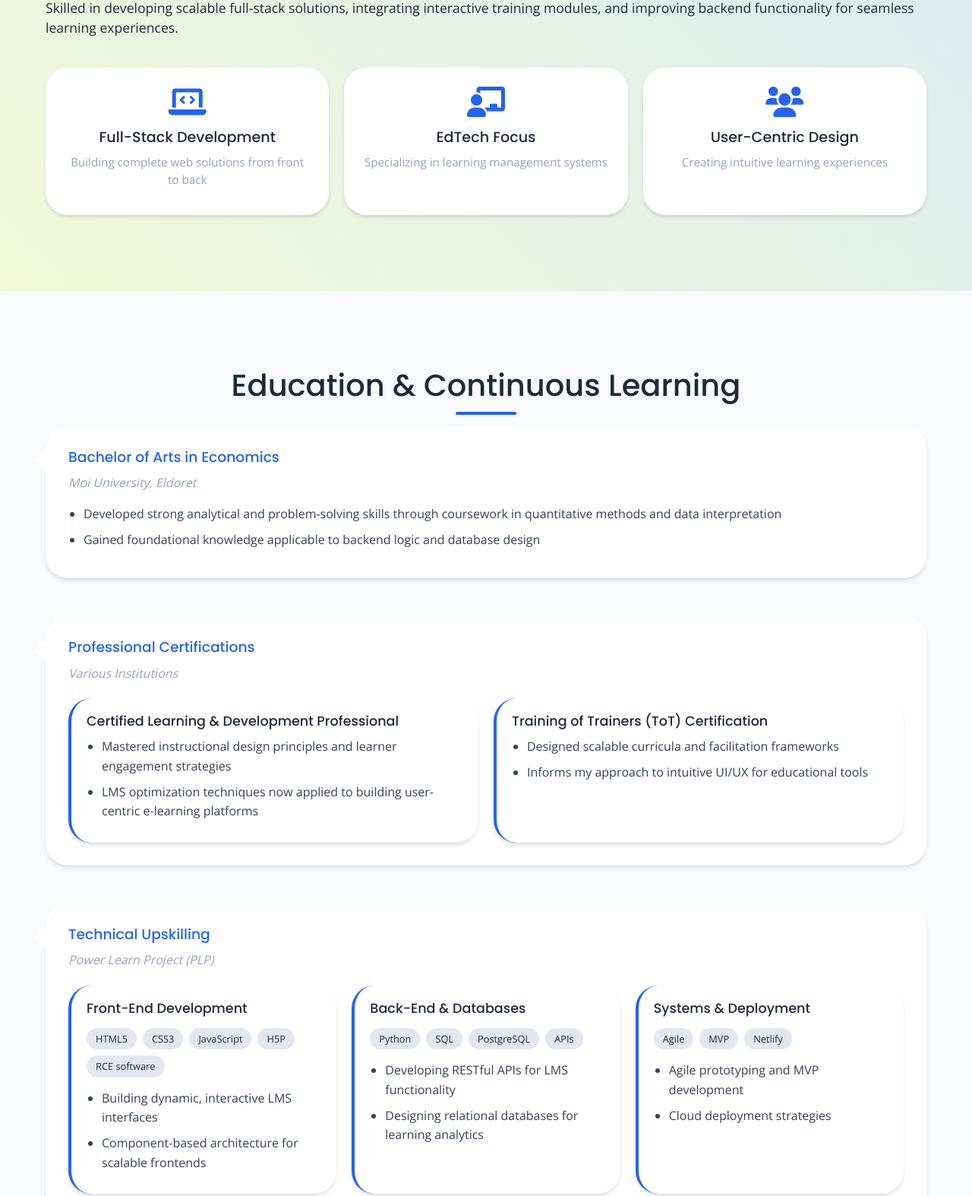
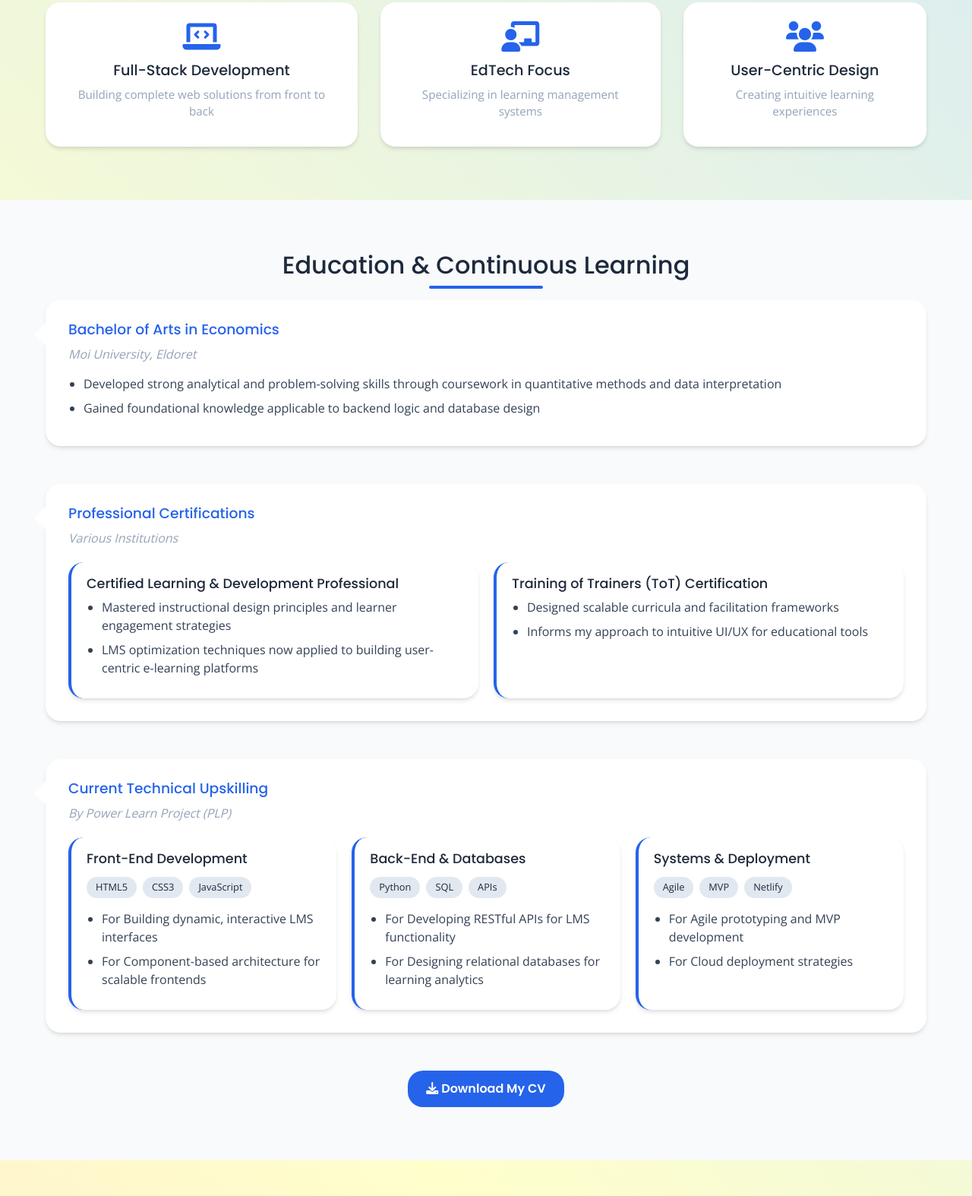
Before and after one commit to kotieno25/kotieno25.github.io, a plain HTML site: page index.html in a window 1280 px wide. Shown: the part 1107-2681 px from the top of the page at 76% size. Drawn offline with nearby package versions, Linux system fonts and the light colour scheme.

Commit message:
9th update

```diff
--- a/index.html
+++ b/index.html
@@ -31,7 +31,7 @@
     <header class="hero">
         <div class="hero-content">
             <div class="hero-text">
-                <h1 class="animate__animated animate__fadeInDown">Otieno Kevin Odongo</h1>
+                <h1 class="animate__animated animate__fadeInDown">Kevin Otieno</h1>
                 <h2 class="animate__animated animate__fadeInDown animate__delay-1s">Full-Stack Developer & EdTech Specialist</h2>
                 <p class="animate__animated animate__fadeInUp animate__delay-2s">Building innovative learning solutions through technology</p>
             </div>
@@ -116,8 +116,8 @@
 
                 <div class="timeline-item">
                     <div class="timeline-content">
-                        <h3>Technical Upskilling</h3>
-                        <p class="institution">Power Learn Project (PLP)</p>
+                        <h3>Current Technical Upskilling</h3>
+                        <p class="institution">By Power Learn Project (PLP)</p>
                         <div class="certification-grid">
                             <div class="cert-card">
                                 <h4>Front-End Development</h4>
@@ -125,12 +125,10 @@
                                     <span class="skill-tag">HTML5</span>
                                     <span class="skill-tag">CSS3</span>
                                     <span class="skill-tag">JavaScript</span>
-                                    <span class="skill-tag">H5P</span>
-                                    <span class="skill-tag">RCE software</span>
                                 </div>
                                 <ul>
-                                    <li>Building dynamic, interactive LMS interfaces</li>
-                                    <li>Component-based architecture for scalable frontends</li>
+                                    <li>For Building dynamic, interactive LMS interfaces</li>
+                                    <li>For Component-based architecture for scalable frontends</li>
                                 </ul>
                             </div>
 
@@ -139,12 +137,11 @@
                                 <div class="skill-tags">
                                     <span class="skill-tag">Python</span>
                                     <span class="skill-tag">SQL</span>
-                                    <span class="skill-tag">PostgreSQL</span>
                                     <span class="skill-tag">APIs</span>
                                 </div>
                                 <ul>
-                                    <li>Developing RESTful APIs for LMS functionality</li>
-                                    <li>Designing relational databases for learning analytics</li>
+                                    <li>For Developing RESTful APIs for LMS functionality</li>
+                                    <li>For Designing relational databases for learning analytics</li>
                                 </ul>
                             </div>
 
@@ -156,8 +153,8 @@
                                     <span class="skill-tag">Netlify</span>
                                 </div>
                                 <ul>
-                                    <li>Agile prototyping and MVP development</li>
-                                    <li>Cloud deployment strategies</li>
+                                    <li>For Agile prototyping and MVP development</li>
+                                    <li>For Cloud deployment strategies</li>
                                 </ul>
                             </div>
                         </div>
--- a/styles.css
+++ b/styles.css
@@ -15,7 +15,7 @@
     --danger-color: #ef4444;
     --success-color: #10b981;
 
-    --border-radius: 30px;
+    --border-radius: 20px;
     --box-shadow: 0 4px 6px -1px rgba(0, 0, 0, 0.1), 0 2px 4px -1px rgba(0, 0, 0, 0.06);
     --box-shadow-lg: 0 10px 15px -3px rgba(0, 0, 0, 0.1), 0 4px 6px -2px rgba(0, 0, 0, 0.05);
     --transition: all 0.3s ease;
@@ -33,7 +33,7 @@ html {
 
 body {
     font-family: 'Open Sans', sans-serif;
-    line-height: 1.6;
+    line-height: 1.5;
     color: var(--dark-color);
     background: linear-gradient(
         45deg,
@@ -46,6 +46,7 @@ body {
 .logo {
     width: 40px;
     height: 40px;
+    border-radius: 50%;
     background-size: contain;
     background-repeat: no-repeat;
     background-position: center;
@@ -54,7 +55,7 @@ body {
 h1, h2, h3, h4, h5, h6 {
     font-family: 'Poppins', sans-serif;
     font-weight: 500;
-    line-height: 1.2;
+    line-height: 1.0;
     color: var(--dark-color);
 }
 
@@ -74,17 +75,13 @@ img {
 }
 
 .container {
-    max-width: 1200px;
+    max-width: 1000px;
     margin: 0 auto;
     padding: 0 auto;
 }
 
 .section {
-    padding: 80px 0;
-}
-
-.section {
-    padding: 80px 40px;
+    padding: 50px 40px;
     box-sizing: border-box;
   }
 
@@ -97,7 +94,7 @@ img {
 .section-title {
     text-align: center;
     margin-bottom: 30px;
-    font-size: 2.5rem;
+    font-size: 2.0rem;
     position: relative;
 }
 
@@ -107,7 +104,7 @@ img {
     bottom: -15px;
     left: 50%;
     transform: translateX(-50%);
-    width: 80px;
+    width: 150px;
     height: 4px;
     background: var(--primary-color);
     border-radius: 2px;
@@ -367,8 +364,8 @@ img {
 
 /* About Section */
 .about-content {
-    display: grid;
-    gap: 50px;
+    display: flex;
+    gap: 10px;
     align-items: center;
 }
 
@@ -377,16 +374,16 @@ img {
 }
 
 .about-text p {
-    margin-bottom: 10px;
+    margin-bottom: 5px;
     font-size: 1.1rem;
     line-height: 1.5;
 }
 
 .about-highlights {
-    display: grid;
+    display: flex;
     grid-template-columns: repeat(auto-fit, minmax(250px, 1fr));
-    gap: 20px;
-    margin-top: 40px;
+    gap: 30px;
+    margin-top: 10px;
 }
 
 .highlight-card {
```
